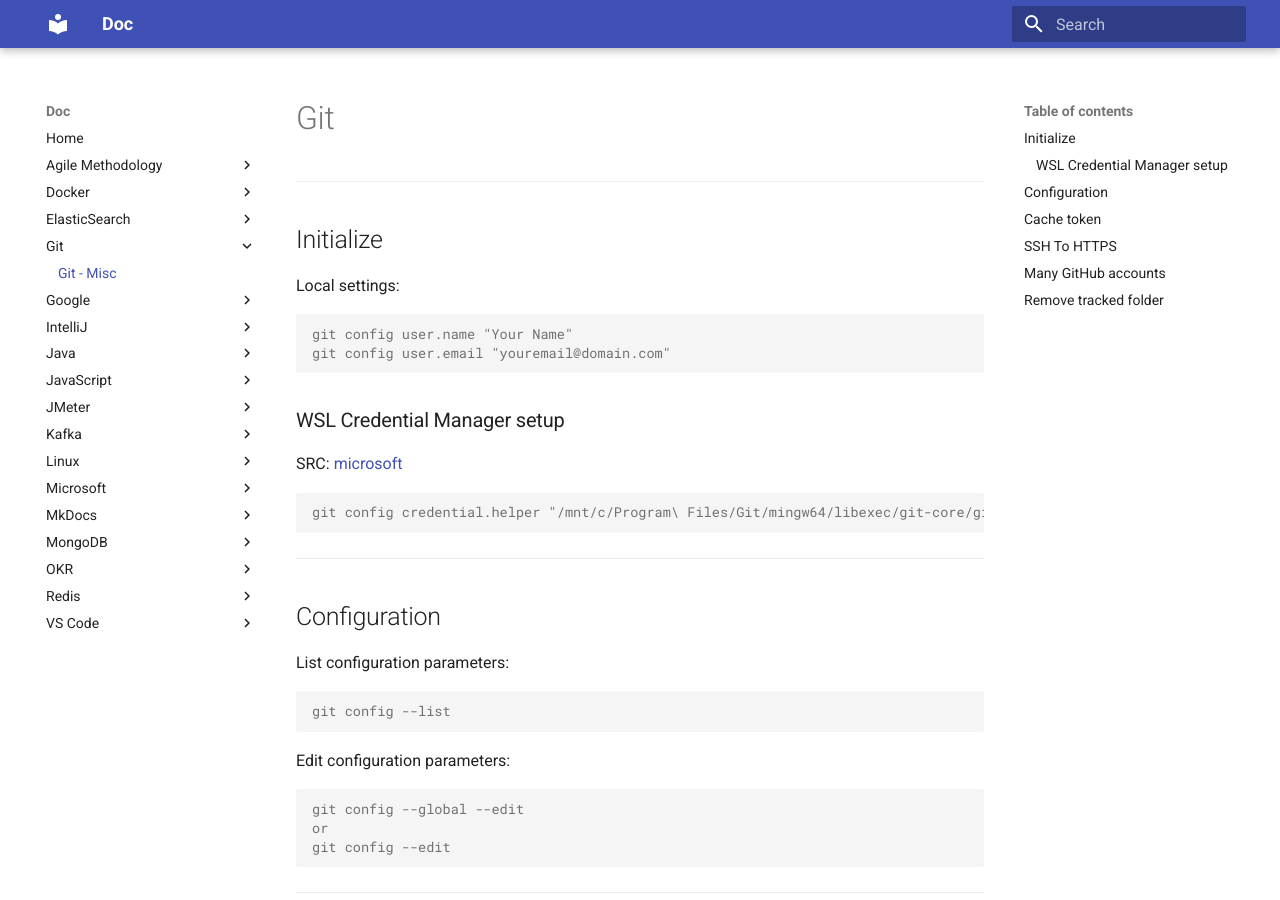
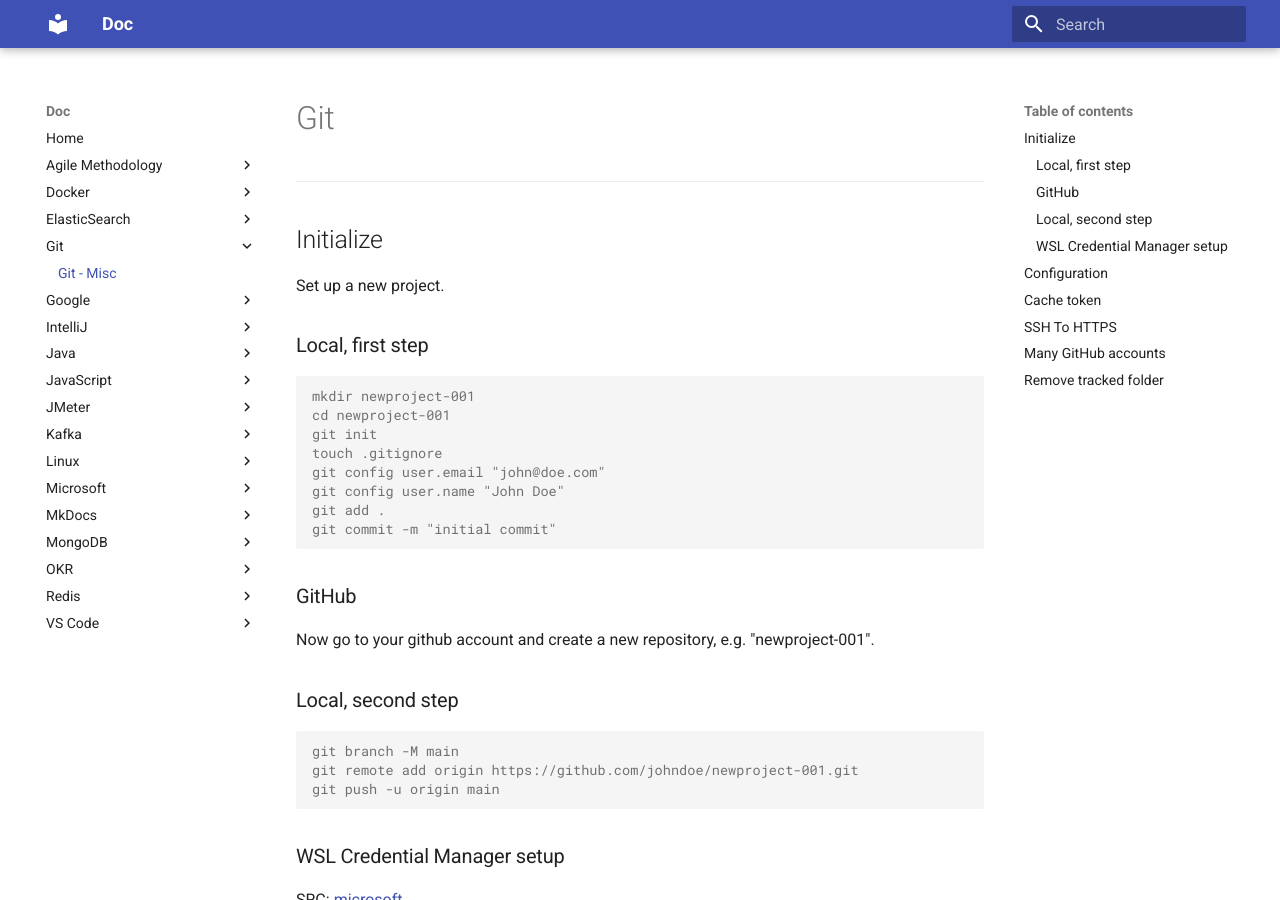
Before and after one commit to oldu73/doc, an MkDocs documentation site: the page built from docs/git/git.md, in a window 1280 px wide and 900 px high. Built offline with MkDocs 1.6.1 and Material for MkDocs 9.7.7, drawn with Linux system fonts in a browser that asks for light colours.

Commit message:
git initialize improve

````diff
--- a/docs/git/git.md
+++ b/docs/git/git.md
@@ -4,11 +4,31 @@
 
 ## Initialize
 
-Local settings:
+Set up a new project.
+
+### Local, first step
 
 ```console
-git config user.name "Your Name"
-git config user.email "youremail@domain.com"
+mkdir newproject-001
+cd newproject-001
+git init
+touch .gitignore
+git config user.email "john@doe.com"
+git config user.name "John Doe"
+git add .
+git commit -m "initial commit"
+```
+
+### GitHub
+
+Now go to your github account and create a new repository, e.g. "newproject-001".
+
+### Local, second step
+
+```console
+git branch -M main
+git remote add origin https://github.com/johndoe/newproject-001.git
+git push -u origin main
 ```
 
 ### WSL Credential Manager setup
````
